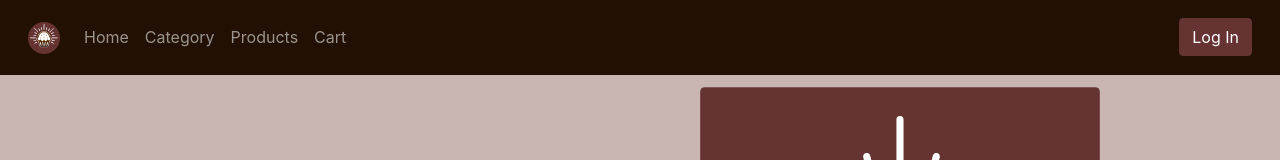
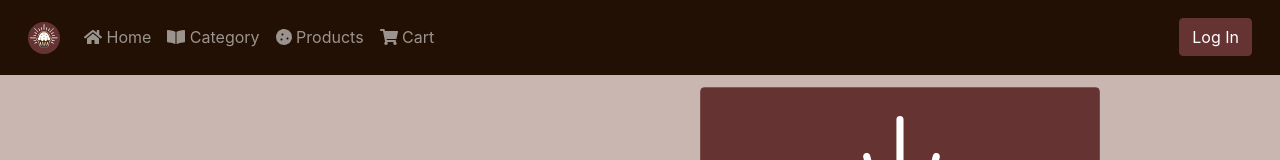
Before and after one commit to HawksHail/bakery-front, a React (Create React App) app: page / in a window 1280 px wide. Shown: the top 160 px of the page. Built offline with nearby package versions, Linux system fonts and the light colour scheme.

Commit message:
added icons to navbar

```diff
--- a/src/components/Navbar.jsx
+++ b/src/components/Navbar.jsx
@@ -2,6 +2,13 @@ import React, { useEffect, useContext } from "react";
 import { Link } from "react-router-dom";
 import { Container, Navbar, Nav } from "react-bootstrap";
 import { useAuth0 } from "@auth0/auth0-react";
+import { FontAwesomeIcon } from "@fortawesome/react-fontawesome";
+import {
+	faHome,
+	faShoppingCart,
+	faCookie,
+	faBookOpen,
+} from "@fortawesome/free-solid-svg-icons";
 
 import logo from "../logo.svg";
 import AuthenticationButton from "./AuthenticationButton";
@@ -57,16 +64,20 @@ function DisplayNavbar() {
 				>
 					<Nav className="me-auto mb-2 mb-lg-0">
 						<Nav.Link as={Link} to="/">
-							Home
+							<FontAwesomeIcon icon={faHome} />
+							&nbsp;Home
 						</Nav.Link>
 						<Nav.Link as={Link} to="/category">
-							Category
+							<FontAwesomeIcon icon={faBookOpen} />
+							&nbsp;Category
 						</Nav.Link>
 						<Nav.Link as={Link} to="/products">
-							Products
+							<FontAwesomeIcon icon={faCookie} />
+							&nbsp;Products
 						</Nav.Link>
 						<Nav.Link as={Link} to="/cart">
-							Cart
+							<FontAwesomeIcon icon={faShoppingCart} />
+							&nbsp;Cart
 						</Nav.Link>
 					</Nav>
 					<Nav>
```
